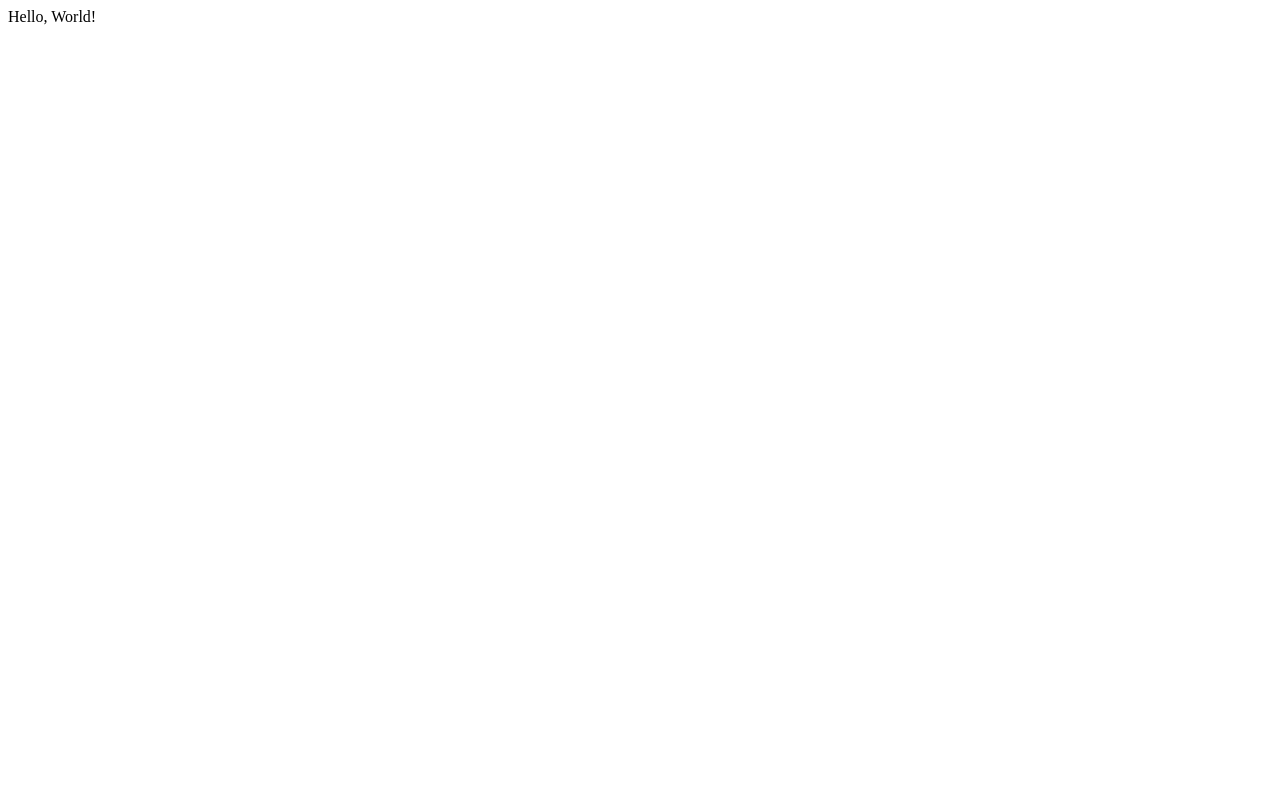
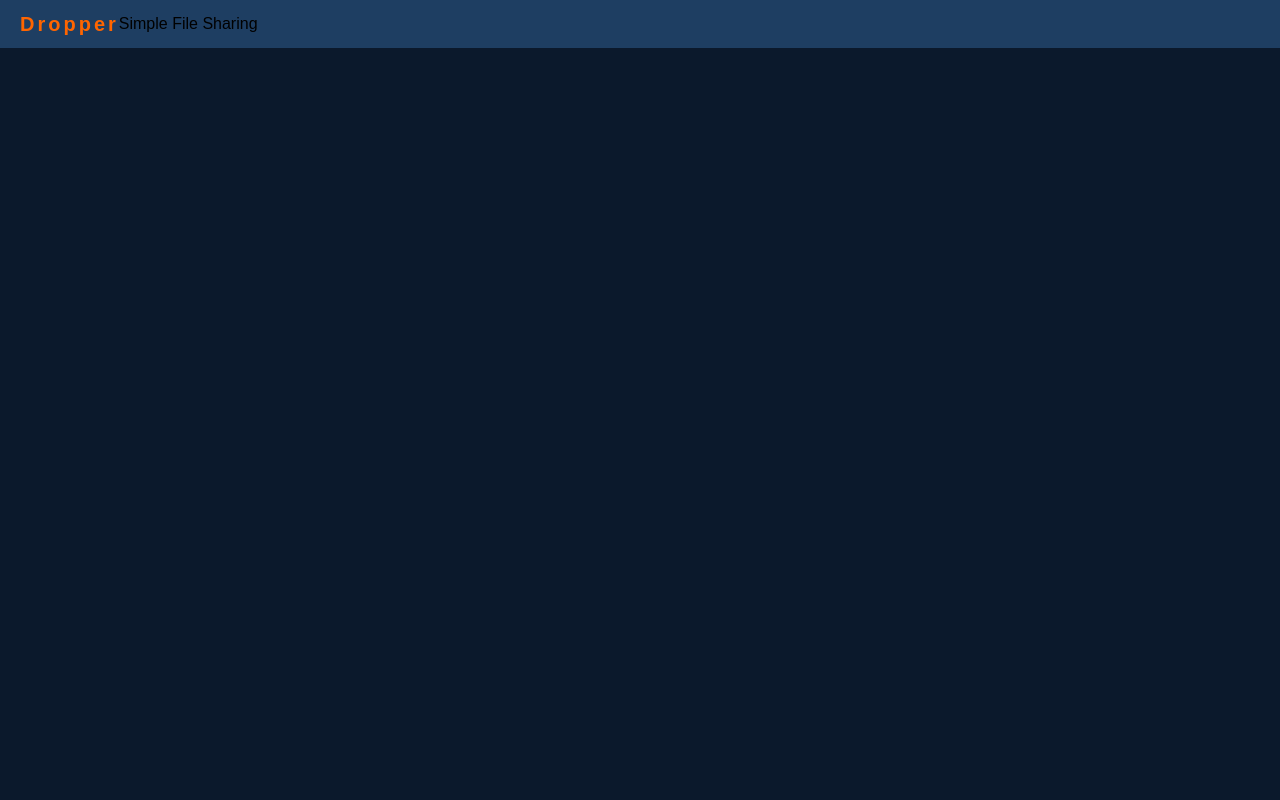
Before and after one commit to Bertil1212/sharer, a Flask app: page / in a window 1280 px wide. Before the commit the page is almost empty. Run offline with Flask 3, Linux system fonts and the light colour scheme; some libraries are stand-ins or nearby versions.

Commit message:
File sharing

```diff
--- a/app.py
+++ b/app.py
@@ -1,14 +1,14 @@
-from flask import Flask
+from flask import Flask, render_template
 
 app = Flask(__name__)
 
 
 
 @app.route("/")
-def hello_world():
-    return "<p>Hello, World!</p>"
+def index():
+    return render_template("index.html")
 
 
 
 if __name__ == '__main__':
-    app.run()
+    app.run(debug=True)
--- /dev/null
+++ b/static/css/index.css
@@ -0,0 +1,45 @@
+:root {
+    --color-accent: #FF6500;
+    --color-primary-dark: #1E3E62;
+    --color-background: #0B192C;
+    --color-text: #DDE4F0;
+}
+
+*{
+    padding: 0px;
+    margin: 0px;
+}
+.txt{
+    font-family: Arial, Helvetica, sans-serif;
+
+}
+
+
+.background{
+    background-color: var(--color-background);
+    height: 100vh;
+    width: 100vw;
+
+}
+
+.topbar{
+    background-color: var(--color-primary-dark);
+    height: 6vh;
+    width: 100vw;
+    display: flex;
+    align-items: center;
+    padding-left: 20px;
+}
+
+.topbar .title{
+    color: var(--color-accent);
+    font-weight: bold;
+    font-size: 20px;
+    letter-spacing: 3px;
+    transition: all 0.5s;
+}
+.topbar .title:hover{
+    letter-spacing: 7px;
+    cursor: pointer;
+    font-size: 23px;
+}
--- a/templates/index.html
+++ b/templates/index.html
@@ -4,8 +4,32 @@
     <meta charset="UTF-8">
     <meta name="viewport" content="width=device-width, initial-scale=1.0">
     <title>Sharer</title>
+
+    <script type="text/javascript" src="https://livejs.com/live.js"></script>
 </head>
 <body>
+    <div class="background">
+        <div class="topbar">
+            <div class="title txt">
+                Dropper
+            </div>
+            <div class="subtitle txt">Simple File Sharing</div>
+        </div>
 
+    <div class="loginWindow">
+
+    </div>
+
+    <div class="content">
+
+    </div>
+
+
+
+
+
+
+    </div>
+    <link rel="stylesheet" href="static/css/index.css">
 </body>
 </html>
```
